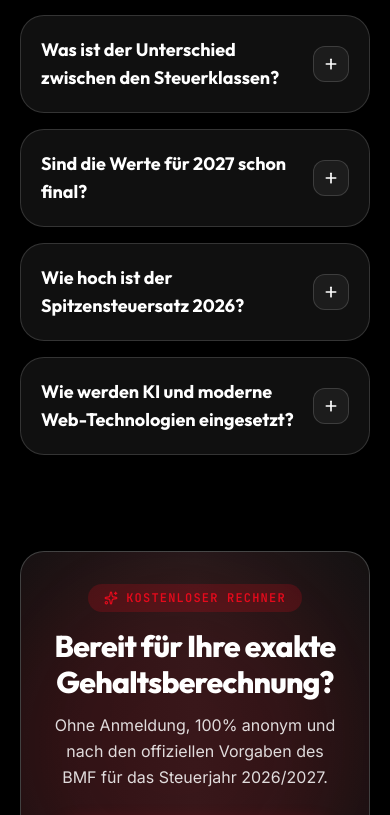
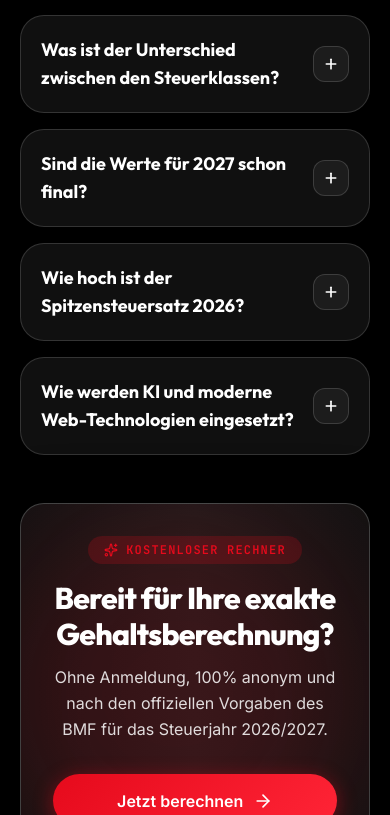
Before and after one commit to monildomadiya/-bruttonettocalculator, a Next.js app: page / in a window 390 px wide. Shown: the part 6575-7390 px from the top of the page. Built offline with nearby package versions, Linux system fonts and the light colour scheme.

Commit message:
Optimize layout spacing between sections and footer across all pages

```diff
--- a/app/blog/[slug]/page.tsx
+++ b/app/blog/[slug]/page.tsx
@@ -293,7 +293,7 @@ export default async function ArticleReaderPage({ params }: { params: { slug: st
         )}
 
         {/* CTA Calculator Banner */}
-        <section className="mt-16 p-8 sm:p-12 rounded-3xl bg-gradient-to-br from-[#121212] via-[#1a1a1a] to-[#0e0e0e] border border-white/20 shadow-[0_15px_60px_rgba(0,0,0,0.8)] relative overflow-hidden text-center sm:text-left flex flex-col sm:flex-row items-center justify-between gap-8">
+        <section className="my-16 sm:my-20 p-8 sm:p-12 rounded-3xl bg-gradient-to-br from-[#121212] via-[#1a1a1a] to-[#0e0e0e] border border-white/20 shadow-[0_15px_60px_rgba(0,0,0,0.8)] relative overflow-hidden text-center sm:text-left flex flex-col sm:flex-row items-center justify-between gap-8">
           <div className="space-y-3 max-w-xl">
             <div className="inline-flex items-center gap-1.5 px-3 py-1 rounded-full bg-[#E60A1C]/20 border border-[#E60A1C]/40 text-[#FF2E44] text-xs font-bold uppercase tracking-wider">
               <Calculator size={13} />
--- a/app/brutto-netto-rechner-2027/page.tsx
+++ b/app/brutto-netto-rechner-2027/page.tsx
@@ -10,7 +10,7 @@ export const metadata: Metadata = {
 
 export default function Rechner2027Page() {
   return (
-    <section className="w-full max-w-6xl mx-auto px-5 py-20 min-h-[80vh]">
+    <section className="w-full max-w-6xl mx-auto px-5 pt-20 pb-10 min-h-[80vh]">
       <div className="mb-14">
         <div className="inline-flex items-center gap-2 text-xs sm:text-sm font-mono uppercase tracking-widest text-[#E60A1C] font-bold bg-[#E60A1C]/15 border border-[#E60A1C]/30 px-4 py-1.5 rounded-full mb-4">
           <Sparkles size={14} /> Vorschau & Steuerreform
--- a/app/page.tsx
+++ b/app/page.tsx
@@ -254,7 +254,7 @@ export default function HomePage() {
       </section>
 
       {/* ── FAQ Section ──────────────────────────────────────────────── */}
-      <section className="max-w-6xl mx-auto px-5 py-24">
+      <section className="max-w-6xl mx-auto px-5 pt-24 pb-12 sm:pb-16">
         <div className="text-center mb-14">
           <div className="inline-flex items-center gap-2 text-xs sm:text-sm font-mono uppercase tracking-widest text-[#E60A1C] font-bold bg-[#E60A1C]/15 border border-[#E60A1C]/30 px-4 py-1.5 rounded-full mb-4">
             Häufige Fragen
@@ -265,7 +265,7 @@ export default function HomePage() {
       </section>
 
       {/* ── Ready CTA Banner (Like PromptKing Screenshot) ─────────────── */}
-      <section className="max-w-6xl mx-auto px-5 pb-24">
+      <section className="max-w-6xl mx-auto px-5 pb-8 sm:pb-10">
         <div className="relative rounded-3xl bg-gradient-to-r from-[#121212] via-[#1A1A1A] to-[#121212] p-8 sm:p-14 border border-white/20 overflow-hidden flex flex-col sm:flex-row items-center justify-between gap-8 shadow-[0_0_50px_rgba(0,0,0,0.8)]">
           <div className="absolute top-0 right-0 w-96 h-96 bg-[#E60A1C]/15 rounded-full blur-3xl pointer-events-none" />
           <div className="relative z-10 text-center sm:text-left max-w-xl">
@@ -289,7 +289,7 @@ export default function HomePage() {
       </section>
 
       {/* ── Disclaimer ───────────────────────────────────────────────── */}
-      <section className="max-w-6xl mx-auto px-5 pb-20">
+      <section className="max-w-6xl mx-auto px-5 pb-8 sm:pb-10">
         <div className="flex items-start gap-4 bg-[#0A0A0A] rounded-3xl p-6 sm:p-8 border border-white/15 text-sm sm:text-base text-white/80 leading-relaxed shadow-lg">
           <AlertTriangle size={22} className="flex-shrink-0 mt-0.5 text-[#E60A1C]" />
           <p>
--- a/app/rechner/brutto-zu-netto/page.tsx
+++ b/app/rechner/brutto-zu-netto/page.tsx
@@ -10,7 +10,7 @@ export const metadata: Metadata = {
 
 export default function BruttoZuNettoPage() {
   return (
-    <section className="w-full max-w-6xl mx-auto px-5 py-20 min-h-[80vh]">
+    <section className="w-full max-w-6xl mx-auto px-5 pt-20 pb-10 min-h-[80vh]">
       <div className="mb-14">
         <div className="inline-flex items-center gap-2 text-xs sm:text-sm font-mono uppercase tracking-widest text-[#E60A1C] font-bold bg-[#E60A1C]/15 border border-[#E60A1C]/30 px-4 py-1.5 rounded-full mb-4">
           <CalcIcon size={14} /> Amtliche Berechnung
--- a/app/rechner/netto-zu-brutto/page.tsx
+++ b/app/rechner/netto-zu-brutto/page.tsx
@@ -10,7 +10,7 @@ export const metadata: Metadata = {
 
 export default function NettoZuBruttoPage() {
   return (
-    <section className="w-full max-w-6xl mx-auto px-5 py-20 min-h-[80vh]">
+    <section className="w-full max-w-6xl mx-auto px-5 pt-20 pb-10 min-h-[80vh]">
       <div className="mb-14">
         <div className="inline-flex items-center gap-2 text-xs sm:text-sm font-mono uppercase tracking-widest text-[#E60A1C] font-bold bg-[#E60A1C]/15 border border-[#E60A1C]/30 px-4 py-1.5 rounded-full mb-4">
           <ArrowRightLeft size={14} /> Umkehrberechnung
--- a/components/SiteFooter.tsx
+++ b/components/SiteFooter.tsx
@@ -40,7 +40,7 @@ export default function SiteFooter() {
   }
 
   return (
-    <footer className="mt-20 no-print pb-12 px-3 sm:px-6">
+    <footer className="no-print pb-12 px-3 sm:px-6">
       <div className="max-w-6xl mx-auto bg-[#090909] border border-white/10 rounded-3xl p-8 sm:p-12 md:p-16 relative overflow-hidden shadow-[0_0_80px_rgba(0,0,0,0.95)]">
 
         {/* Subtle red accent glow line at the top */}
```
